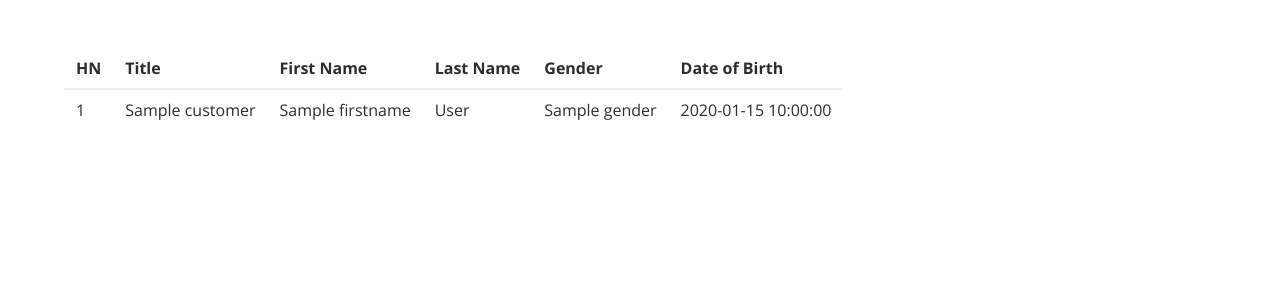
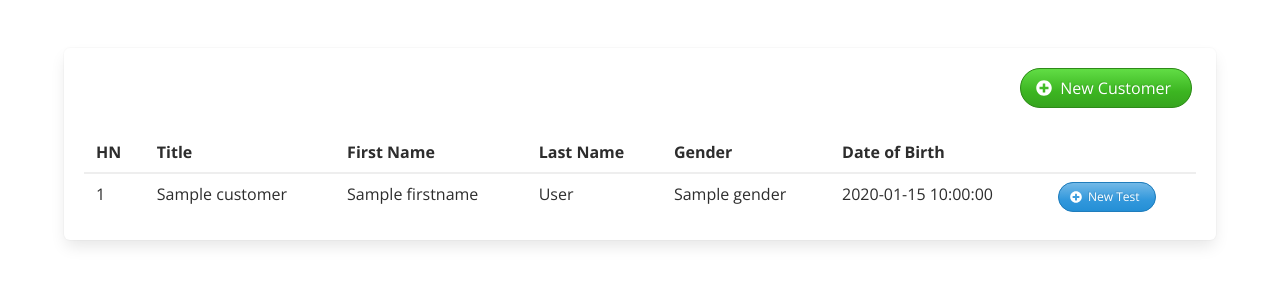
Before and after one commit to likit/labtycoon, a Python web app: template app/templates/lab/customer_list.html in a window 1280 px wide. Shown: the top 300 px of the page. Run offline with Jinja, Linux system fonts and the light colour scheme; the template is opened without the code that fills it: most values are stand-ins (such as "Sample title", 1, 10 or a date in 2020); some libraries are stand-ins or nearby versions.

Commit message:
updated the list customer page and the new customer form page
added customer model to the admin view

```diff
--- a/app/templates/lab/customer_list.html
+++ b/app/templates/lab/customer_list.html
@@ -5,14 +5,24 @@
     <div class="container">
         <div class="columns">
             <div class="column">
-                <table class="table">
+                <div class="box">
+                <div class="buttons is-right">
+                    <a class="button is-success is-rounded"
+                        href="{{ url_for('lab.add_patient', lab_id=lab.id) }}">
+                        <span class="icon">
+                            <i class="fas fa-plus-circle"></i>
+                        </span>
+                        <span>New Customer</span>
+                    </a>
+                </div>
+                    <table class="table is-fullwidth is-striped">
                         <thead>
                         <th>HN</th>
                         <th>Title</th>
                         <th>First Name</th>
                         <th>Last Name</th>
                         <th>Gender</th>
-                    <th>Date of Birth</th>
+                        <th colspan="2">Date of Birth</th>
                         </thead>
                         <tbody>
                         {% for customer in lab.customers %}
@@ -23,6 +33,14 @@
                             <td>{{ customer.lastname }}</td>
                             <td>{{ customer.gender }}</td>
                             <td>{{ customer.dob }}</td>
+                            <td>
+                                <a class="button is-rounded is-small is-info">
+                                    <span class="icon">
+                                        <i class="fas fa-plus-circle"></i>
+                                    </span>
+                                    <span>New Test</span>
+                                </a>
+                            </td>
                             </tr>
                         {% endfor %}
                         </tbody>
@@ -30,5 +48,6 @@
                 </div>
             </div>
         </div>
+    </div>
     </section>
 {% endblock %}
--- a/app/templates/lab/index.html
+++ b/app/templates/lab/index.html
@@ -25,7 +25,7 @@
                 </a>
                 <a class="panel-block" href="{{ url_for('lab.list_patients', lab_id=lab.id) }}">
                     <span class="panel-icon">
-                        <i class="fas fa-vial"></i>
+                        <i class="fas fa-users"></i>
                     </span>
                     รายชื่อผู้ป่วย/ผู้รับบริการ
                 </a>
--- a/wsgi.py
+++ b/wsgi.py
@@ -21,6 +21,7 @@ admin.add_view(ModelView(LabQuanTestRecord, db.session, category='Tests'))
 admin.add_view(ModelView(LabResultChoiceSet, db.session, category='Tests'))
 admin.add_view(ModelView(LabResultChoiceItem, db.session, category='Tests'))
 admin.add_view(ModelView(LabActivity, db.session, category='Activities'))
+admin.add_view(ModelView(LabCustomer, db.session, category='Customers'))
 
 
 @app.template_filter('humanizedt')
```
Also changed, not shown: app/templates/lab/new_customer.html (+50 -10 lines). Lines whose indentation alone changed are shown as unchanged.
